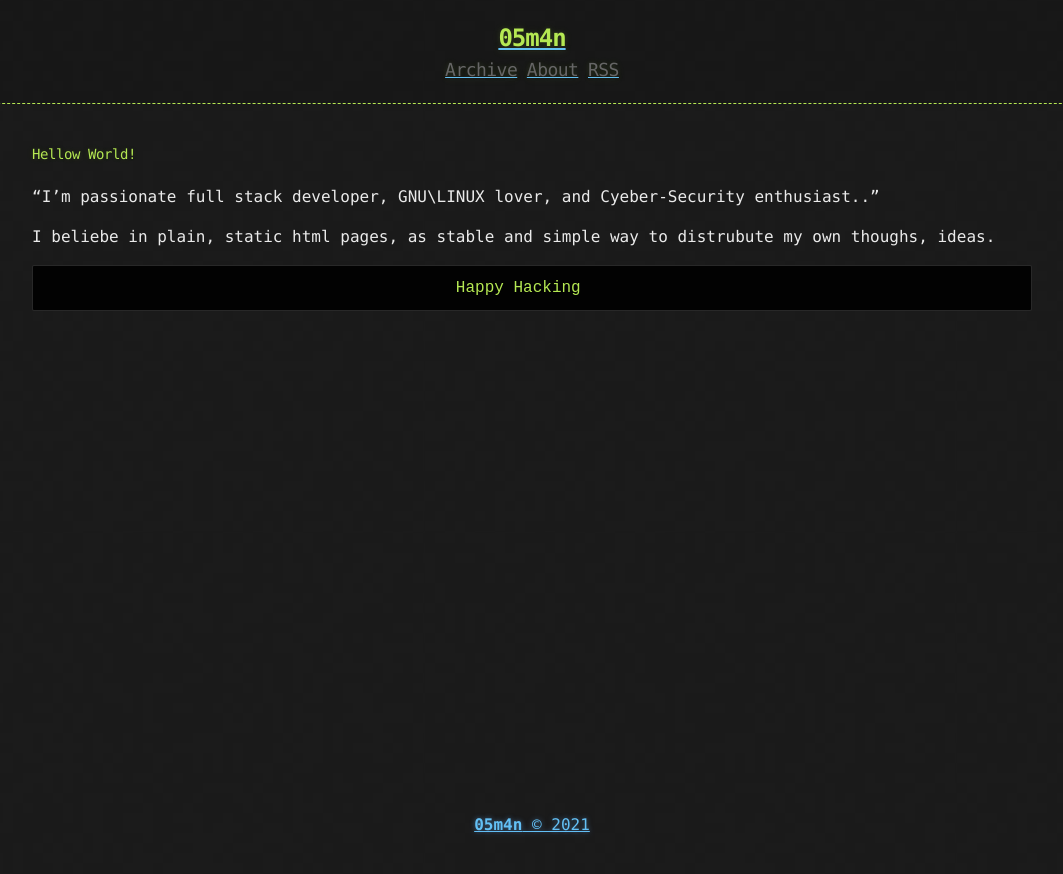
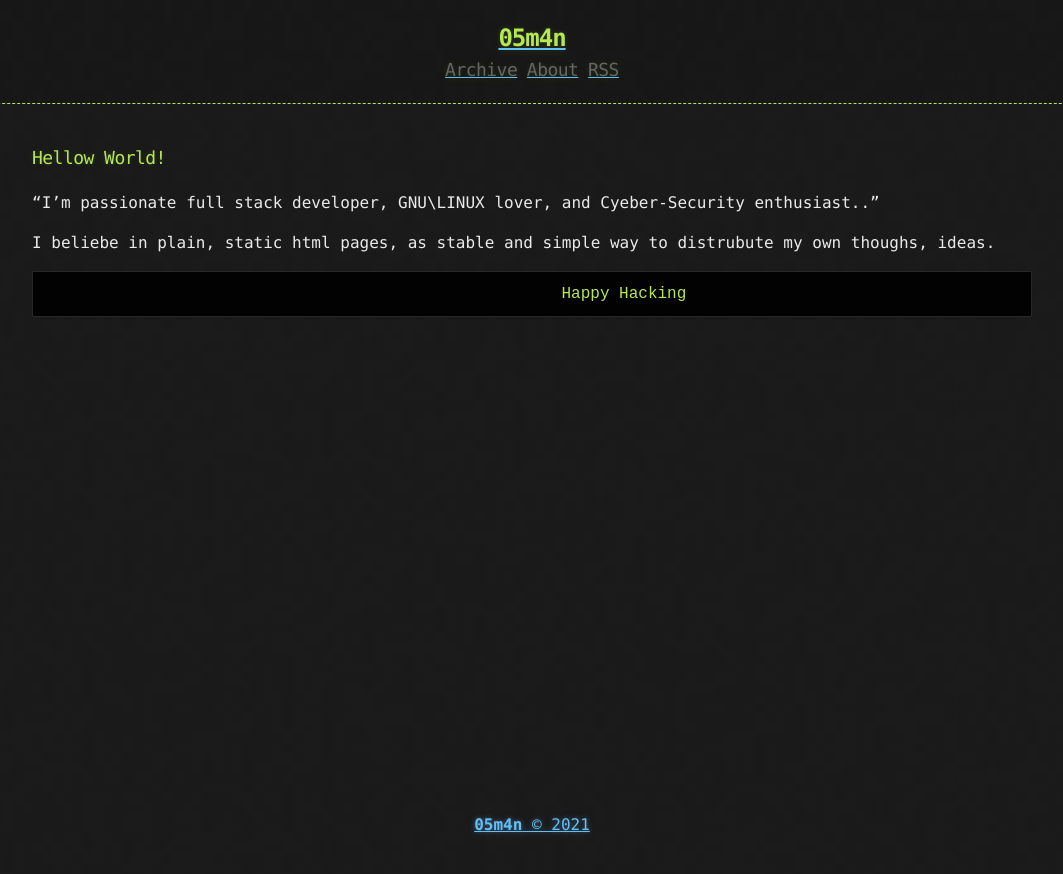
Before and after one commit to tocttou/hacker-blog, a Jekyll site: the page built from about.md, in a window 1280 px wide. Shown: the top 874 px of the page, without its empty margins (108-1171 px from the left). Built offline with Jekyll 4.4.1, drawn with Linux system fonts in a browser that asks for light colours.

```diff
--- a/about.md
+++ b/about.md
@@ -3,12 +3,13 @@ layout: page
 title: About
 ---
 
-#### Hellow World!
+### Hellow World!
 
 "I'm passionate full stack developer, GNU\\LINUX lover, and Cyeber-Security enthusiast.."
 
 I beliebe in plain, static html pages, as stable and simple way to distrubute my own thoughs, ideas.
 
+
 <pre>
-                                           Happy Hacking
+                                                      Happy Hacking
 </pre>
```
